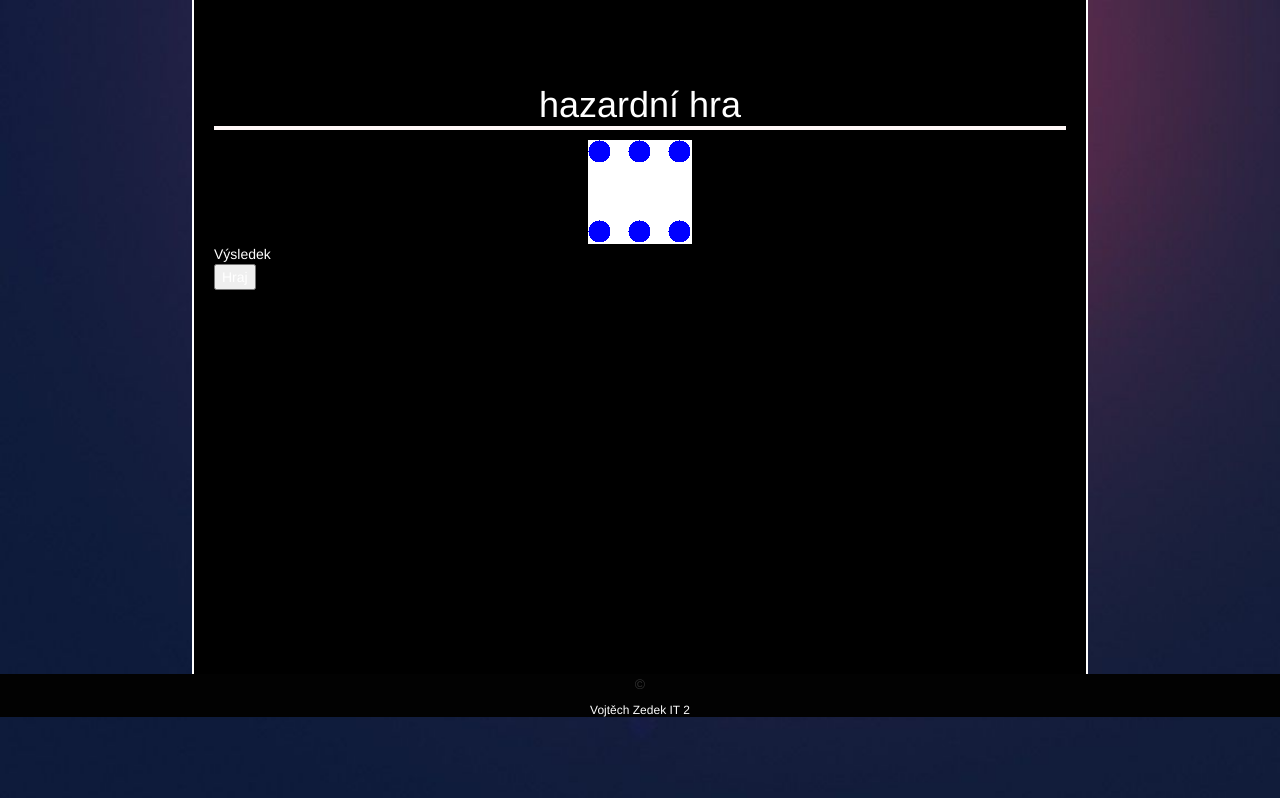
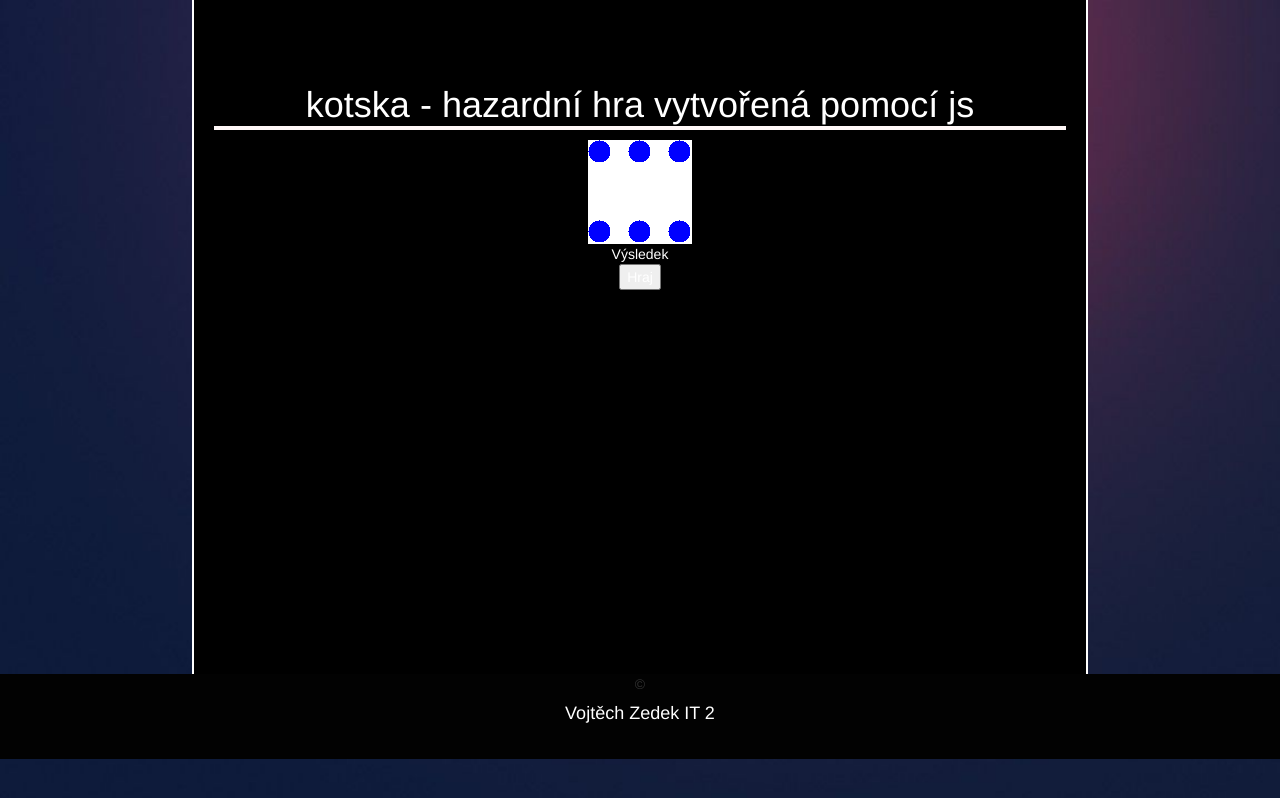
Before and after one commit to vojtech-zedek/kostkahra, a plain HTML site: page index.html in a window 1280 px wide. Drawn offline with nearby package versions, Linux system fonts and the light colour scheme.

Commit message:
03 - footer

```diff
--- a/index.html
+++ b/index.html
@@ -21,7 +21,7 @@
         <header>
         </header>
         <main>
-            <h1>hazardní hra</h1>
+            <h1>kotska - hazardní hra vytvořená pomocí js</h1>
             <div>
             <figure>
                 <img id="cube" src="img/kostka6.png" alt="Kostka">
@@ -30,7 +30,7 @@
             <button id="play">Hraj</button>
         </div></main>
         <footer class="text-center p-1">
-            <p>&copy;<h6>Vojtěch Zedek IT 2</h6></p>
+            <p>&copy;<h4>Vojtěch Zedek IT 2</h6></p>
          </footer>
 
 
--- a/styles.css
+++ b/styles.css
@@ -9,7 +9,7 @@ body{
 }
 
 main {
-    text-align: left;
+    text-align: center;
     margin: auto;
     width: 70%;
     color: white;
@@ -38,8 +38,10 @@ main img {
 
 footer {
     background-color: rgb(2, 2, 2)  !important;
+    padding-bottom: 2%;
 }
 
-h6 {
-    color: white;
+h4 {
+    color: white
+
 }
```
